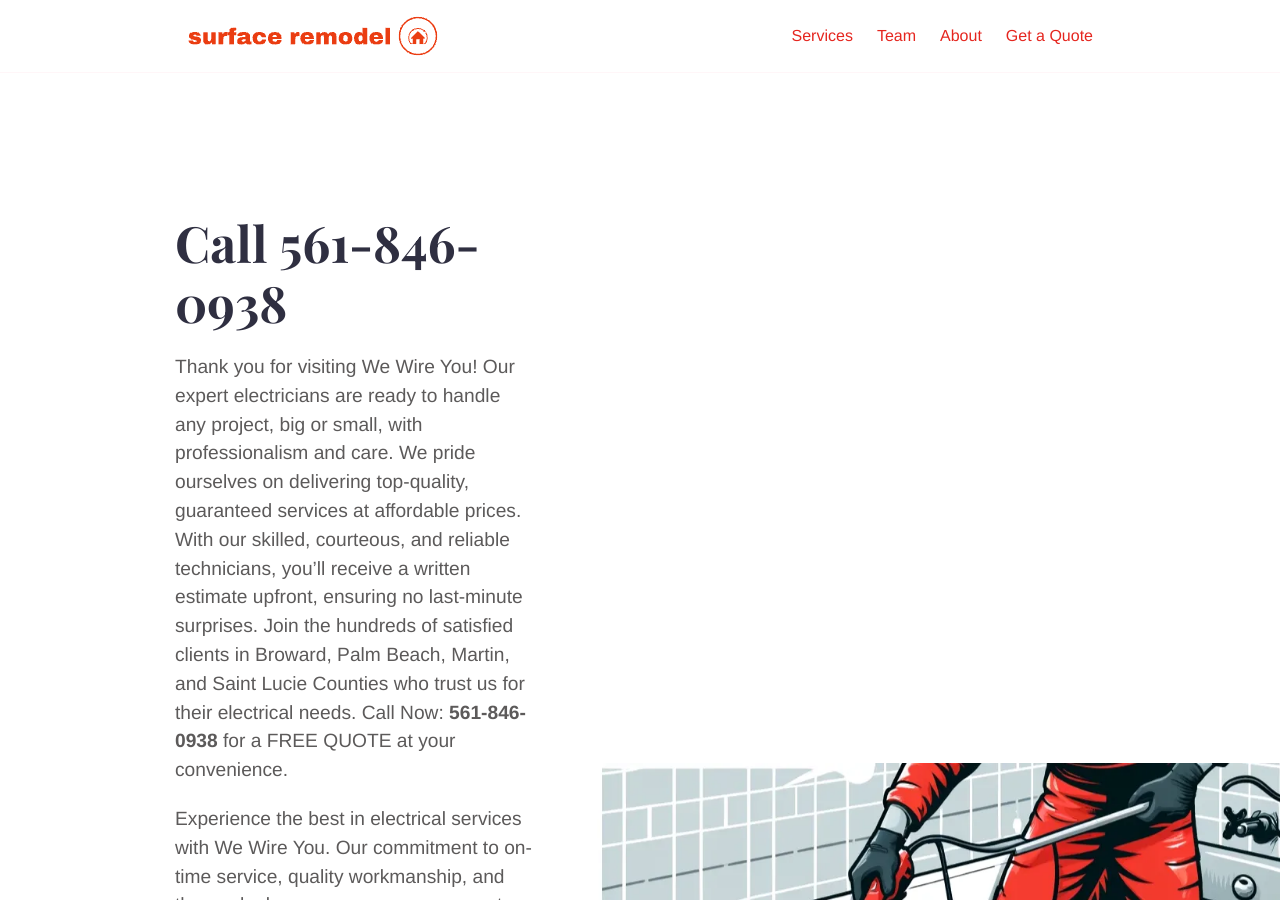
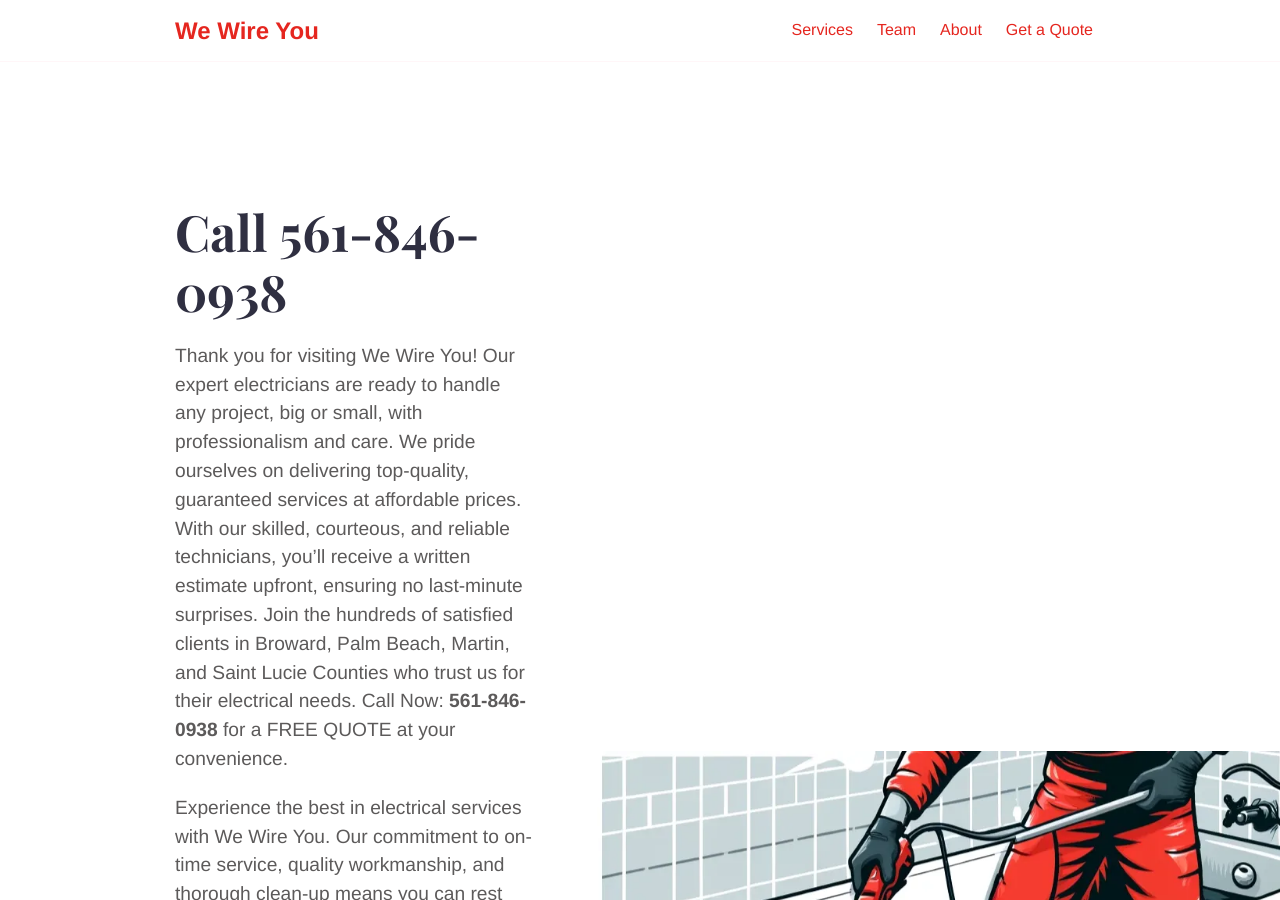
Before and after one commit to bastosmichael/we-wire-you-website, a Jekyll site: the page built from index.md, in a window 1280 px wide and 900 px high. Built offline with Jekyll 4.4.1, drawn with Linux system fonts in a browser that asks for light colours.

Commit message:
updating header

```diff
--- a/_includes/header.html
+++ b/_includes/header.html
@@ -1,10 +1,10 @@
 <div class='header'>
   <div class="container">
     <div class="logo">
-      <a href="{{ site.baseurl }}"><img width="{{ site.logo.desktop_width }}" height="{{ site.logo.desktop_height }}" alt="{{ site.title }}" src="{{ site.logo.desktop | relative_url }}" /></a>
+      <a href="{{ site.baseurl }}"><span style="font-weight: bold; font-size: 1.5rem;">{{ site.title }}</span></a>
     </div>
     <div class="logo-mobile">
-      <a href="{{ site.baseurl }}"><img width="{{ site.logo.mobile_width }}" height="{{ site.logo.mobile_height }}" alt="{{ site.title }}" src="{{ site.logo.mobile | relative_url }}" /></a>
+      <a href="{{ site.baseurl }}"><span style="font-weight: bold; font-size: 1rem;">{{ site.title }}</span></a>
     </div>
     {% include main-menu.html %}
     {% include hamburger.html %}
```
